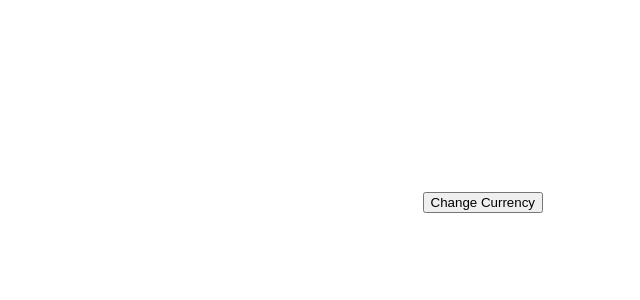
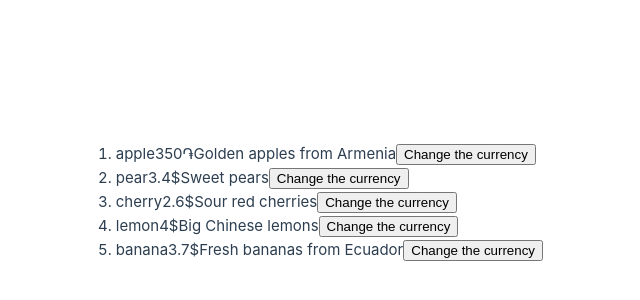
Before and after one commit to AREVARMENAKYAN/vue-demo, a Vue app: page / in a window 1280 px wide. Shown: the part 198-498 px from the top of the page, without its empty margins (97-737 px from the left). Built offline with nearby package versions, Linux system fonts and the light colour scheme.

Commit message:
Fruits price currency change

```diff
--- a/src/App.vue
+++ b/src/App.vue
@@ -1,24 +1,69 @@
 <script>
-import Price from './components/Price.vue';
+import Product from './components/Product.vue';
 
 export default {
   components: {
-     Price
-    },
+    Product,
+  },
+
   data() {
     return {
-      price: 100,
-    };
+      fruits: [
+        {
+          name: 'apple',
+          price: '350֏',
+          description: 'Golden apples from Armenia'
+        },
+        {
+          name: 'pear',
+          price: '3.4$',
+          description: 'Sweet pears'
+        },
+        {
+          name: 'cherry',
+          price: '2.6$',
+          description: 'Sour red cherries'
+        },
+        {
+          name: 'lemon',
+          price: '4$',
+          description: 'Big Chinese lemons'
+        },
+        {
+          name: 'banana',
+          price: '3.7$',
+          description: 'Fresh bananas from Ecuador'
+        },
+      ],
+      rate: 400
+    }
   },
+  methods: {
+    changeTheCurrency(index) {
+      const fruit = this.fruits[index];
+      let currentCurrency = fruit.price[fruit.price.length - 1];
+
+      if (currentCurrency === '$') {
+        fruit.price = parseFloat(fruit.price) * this.rate + '֏';
+
+      } else {
+        fruit.price = parseFloat(fruit.price) / this.rate + '$';
+
+      }
+    }
+  }
 };
+
 </script>
 
 <template>
+  <main>
 
-  <main>
-    <div>
-      <Price v-model="price" />
-    </div>
+    <ol>
+      <li v-for="(fruit, index) in fruits" :key="fruit.name">
+        <Product :fruit="fruit" :index="index" @currencyChange="changeTheCurrency(index)" />
+      </li>
+    </ol>
 
   </main>
 </template>
--- /dev/null
+++ b/src/components/Description.vue
@@ -0,0 +1,18 @@
+<script>
+export default {
+    props: {
+        value: {
+            type: String,
+            required: true,
+        }
+    }
+}
+
+
+</script>
+
+
+<template>
+    <span>{{ value }}</span>
+
+</template>
--- /dev/null
+++ b/src/components/Name.vue
@@ -0,0 +1,18 @@
+<script>
+export default {
+    props: {
+        value: {
+            type: String,
+            required: true,
+        }
+    }
+}
+
+
+</script>
+
+
+<template>
+    <span> {{ value }}</span>
+
+</template>
--- a/src/components/Price.vue
+++ b/src/components/Price.vue
@@ -1,35 +1,18 @@
 <script>
 export default {
-  props:  {
-    price:{
-        type:Number,
-        required:true
+  props: {
+    value: {
+      type: String,
+      required: true,
     }
-  },
+  }
+}
 
-  data() {
-    return {
-      isDollar: true,
-    };
-  },
-  methods: {
-    changeCurrency() {
-      if (this.isDollar) {
-        this.$emit('update:price', this.price * 400);
-        this.isDollar = false;
-      } else {
-        this.$emit('update:price', this.price / 400);
-        this.isDollar = true;
-      }
-    },
-  },
-};
+
 </script>
 
+
 <template>
-    <div>
-        <h1>{{ price }}</h1>
-        <button @click="changeCurrency">Change Currency</button>
-      </div>
+  <span> {{ value }}</span>
 
 </template>
--- /dev/null
+++ b/src/components/Product.vue
@@ -0,0 +1,42 @@
+<script>
+import Name from './Name.vue';
+import Price from './Price.vue';
+import Description from './Description.vue';
+
+export default {
+    components: {
+        Name,
+        Price,
+        Description
+    },
+
+    props: {
+        fruit: {
+            type: Object,
+            required: true
+        }
+    },
+    methods: {
+        buttonClick() {
+            this.$emit('currencyChange');
+        }
+    },
+
+}
+
+
+</script>
+
+
+<template>
+    <div>
+
+        <Name :value="fruit.name" />
+        <Price :value="fruit.price" />
+        <Description :value="fruit.description" />
+        <button @click="buttonClick">Change the currency</button>
+    </div>
+
+
+
+</template>
```
